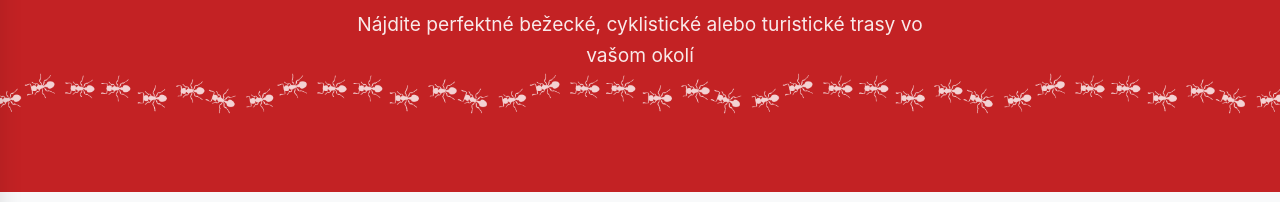
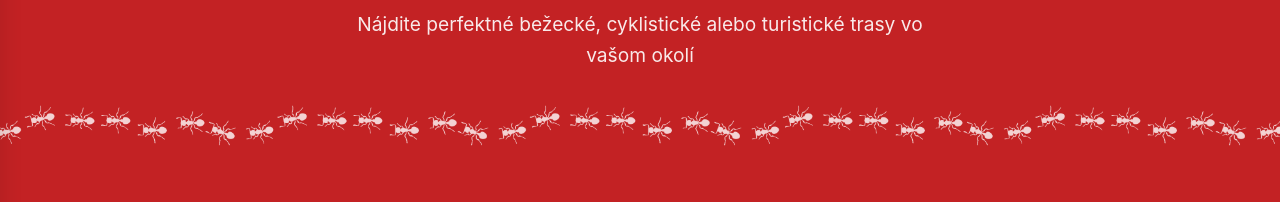
Before and after one commit to Mild-Solvent/aktivity-dw-mapy, a Vue app: page / in a window 1280 px wide. Shown: the part 222-424 px from the top of the page. Built offline with nearby package versions, Linux system fonts and the light colour scheme.

Commit message:
mravvece

```diff
--- a/src/style.css
+++ b/src/style.css
@@ -337,7 +337,7 @@ body {
 }
 
 .footer-image {
-  margin-bottom: 0.5rem;
+  margin-bottom: 0;
   display: flex;
   justify-content: center;
   align-items: center;
@@ -419,7 +419,7 @@ body {
   font-size: 1.2rem;
   opacity: 0.9;
   max-width: 600px;
-  margin: 0 auto;
+  margin: 0 auto 2rem auto;
 }
 
 .results-info {
```
